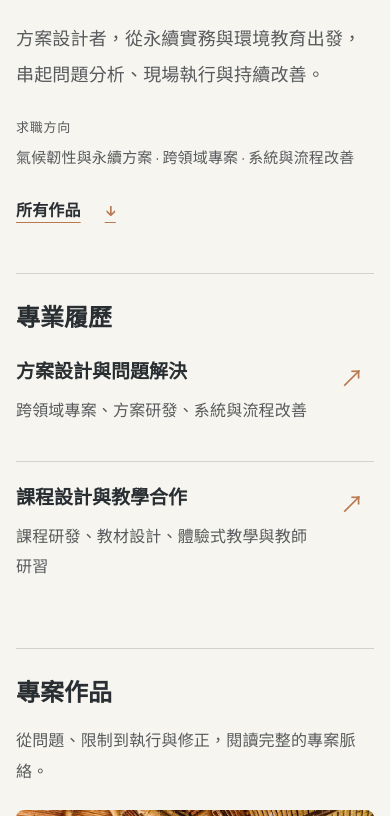
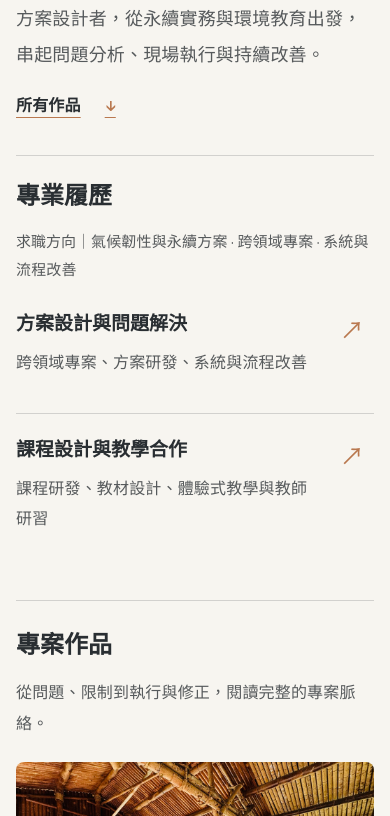
Before and after one commit to shiba19901021/DGCportfolio, an Astro site: page / in a window 390 px wide. Shown: the part 348-1164 px from the top of the page. Built offline with nearby package versions, Linux system fonts and the light colour scheme; Astro itself is replaced by a stand-in of ours.

Commit message:
Move career direction into professional resume section and tighten hero spacing

```diff
--- a/src/pages/index.astro
+++ b/src/pages/index.astro
@@ -14,10 +14,10 @@ const courses = works.filter(work => work.data.category === 'learning');
     <section class="home-hero wrap" aria-labelledby="home-title">
       <h1 id="home-title">{site.slogan}</h1>
       <p class="home-position">方案設計者，從永續實務與環境教育出發，串起問題分析、現場執行與持續改善。</p>
-      <p class="home-career"><span>求職方向</span>氣候韌性與永續方案 · 跨領域專案 · 系統與流程改善</p>
       <div class="home-actions"><a class="home-index-link" href={pathFor('/works/')}>所有作品 <span aria-hidden="true">↓</span></a></div>
       <section class="home-professional" aria-labelledby="professional-title">
         <h2 id="professional-title">專業履歷</h2>
+        <p class="home-career"><span>求職方向｜</span>氣候韌性與永續方案 · 跨領域專案 · 系統與流程改善</p>
         <div class="home-resume-directions">
         <a class="work-row resume-direction" href={pathFor('/resume/')}>
           <div class="work-row-copy"><h3>方案設計與問題解決</h3><p>跨領域專案、方案研發、系統與流程改善</p></div>
--- a/src/styles/home-editorial.css
+++ b/src/styles/home-editorial.css
@@ -11,7 +11,7 @@ body.home-page:has(.home-editorial) {
 }
 .home-v03.home-editorial .home-hero {
   display: block;
-  padding-block: clamp(3rem, 6vw, 5rem) 0;
+  padding-block: clamp(2.5rem, 5vw, 4rem) 0;
 }
 .home-editorial .home-hero > * { min-width: 0; }
 .home-v03.home-editorial h1 {
@@ -19,7 +19,7 @@ body.home-page:has(.home-editorial) {
   max-width: 18em;
   font-size: clamp(2.2rem, 4.6vw, 3.5rem);
   line-height: 1.55;
-  margin-bottom: 2rem;
+  margin-bottom: 1.25rem;
 }
 .home-v03.home-editorial .home-position {
   max-width: 48rem;
@@ -31,10 +31,10 @@ body.home-page:has(.home-editorial) {
   max-width: 48rem;
   font-size: .9375rem;
   line-height: 1.9;
-  margin: 1.5rem 0 0;
+  margin: 0 0 1rem;
 }
-.home-v03.home-editorial .home-career span { display: inline-block; color: var(--muted); font-size: .8125rem; font-weight: 500; letter-spacing: .06em; margin: 0 .875rem 0 0; }
-.home-v03.home-editorial .home-actions { gap: 1rem 2.5rem; margin-top: 1rem; }
+.home-v03.home-editorial .home-career span { display: inline; color: inherit; font-size: inherit; font-weight: 500; letter-spacing: normal; margin: 0; }
+.home-v03.home-editorial .home-actions { gap: 1rem 2.5rem; margin-top: .75rem; }
 .home-editorial .home-index-link {
   display: inline-flex;
   align-items: center;
@@ -52,8 +52,8 @@ body.home-page:has(.home-editorial) {
 .home-editorial .home-index-link:hover { color: var(--ink); text-decoration-thickness: 2px; }
 .home-editorial .home-professional {
   grid-column: 1 / -1;
-  margin-top: 3rem;
-  padding-top: 1.5rem;
+  margin-top: 2rem;
+  padding-top: 1.25rem;
   border-top: 1px solid var(--line);
 }
 .home-editorial .home-professional > h2 { margin: 0 0 1.5rem; }
@@ -122,10 +122,10 @@ body.home-page:has(.home-editorial) {
   .home-v03.home-editorial .home-about-grid { grid-template-columns: minmax(0, 1fr); gap: 2.5rem; }
 }
 @media (max-width: 700px) {
-  .home-v03.home-editorial .home-hero { padding-top: 2.5rem; }
+  .home-v03.home-editorial .home-hero { padding-top: 2rem; }
   .home-v03.home-editorial h1 { font-size: 2.1rem; line-height: 1.6; }
   .home-v03.home-editorial .home-position { font-size: 1.125rem; }
-  .home-editorial .home-professional { margin-top: 2.5rem; }
+  .home-editorial .home-professional { margin-top: 1.75rem; }
   .home-v03.home-editorial .home-works { padding-top: 3.25rem; }
   .home-v03.home-editorial .work-row { grid-template-columns: minmax(0, 1fr) auto; gap: 1.25rem .75rem; padding-block: 1.5rem; }
   .home-editorial .work-row-media { grid-column: 1 / -1; }
@@ -137,7 +137,3 @@ body.home-page:has(.home-editorial) {
   .home-v03.home-editorial .home-work-group + .home-work-group { margin-top: 3.25rem; }
   .home-v03.home-editorial .home-about { padding-block: 3.25rem; }
 }
-
-@media (max-width: 540px) {
-  .home-v03.home-editorial .home-career span { display: block; margin: 0 0 .25rem; }
-}
```
